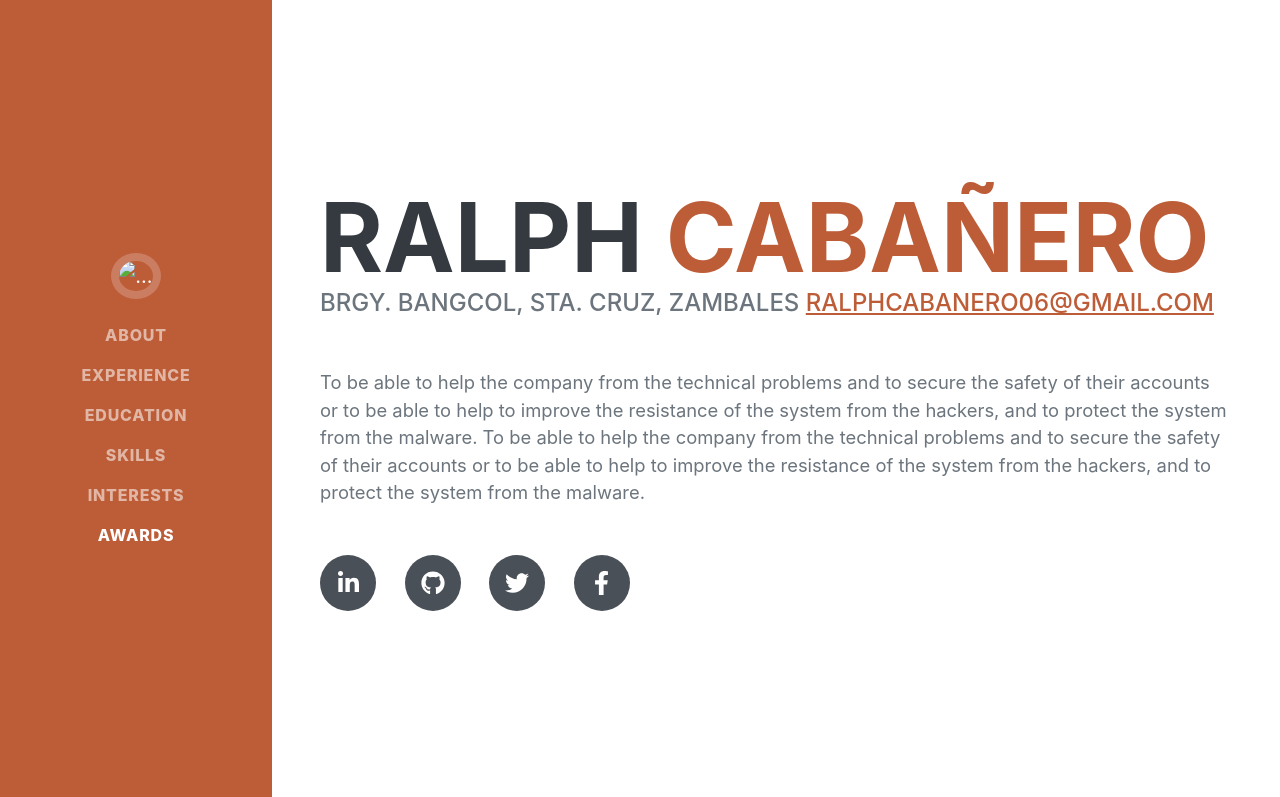
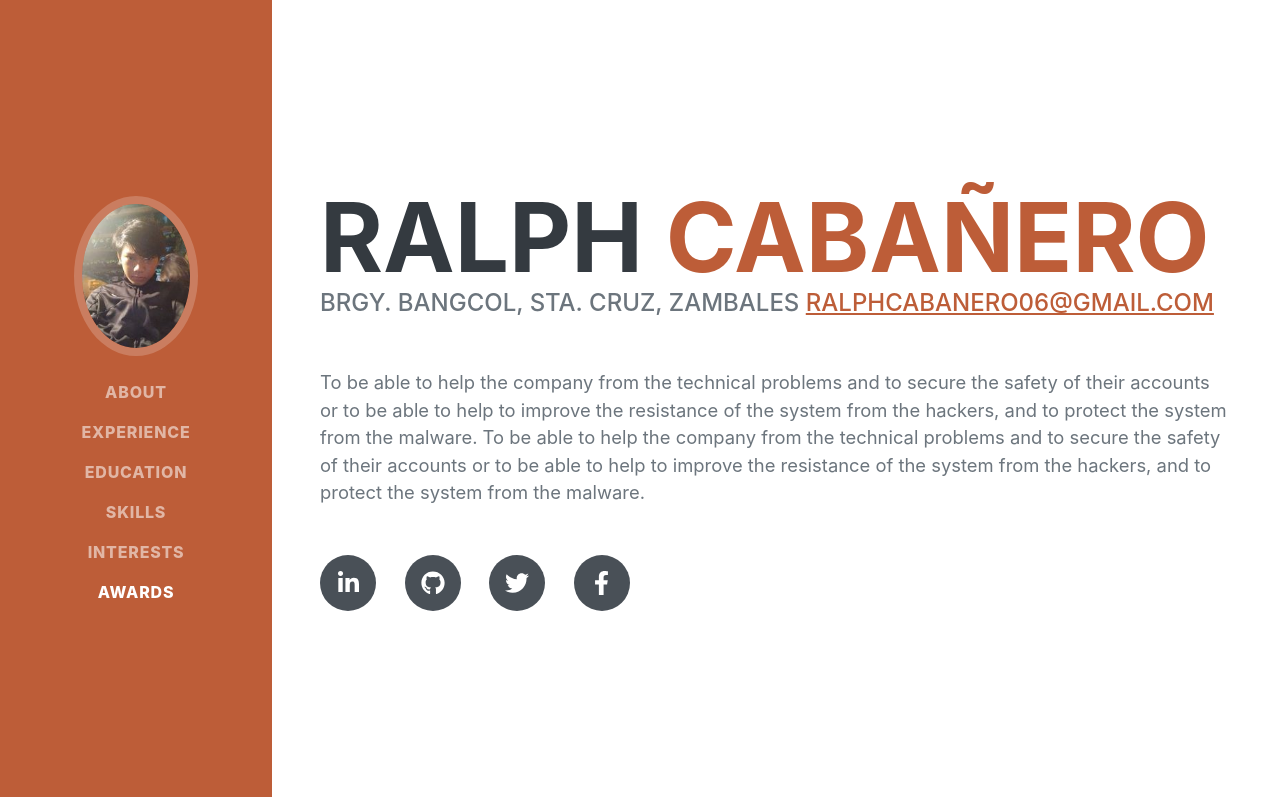
Before and after one commit to RalphCabanero123/Resume, a plain HTML site: page index.html in a window 1280 px wide. Shown: the top 797 px of the page. Drawn offline with nearby package versions, Linux system fonts and the light colour scheme; files that its build step writes are made by us from their sources; files whose address does not match are found by name; a web font is replaced by a local one.

Commit message:
initial upload

```diff
--- a/index.html
+++ b/index.html
@@ -1,6 +1,7 @@
 <!DOCTYPE html>
 <html lang="en">
     <head>
+        <link href="styles.css" rel="stylesheet" />
         <meta charset="utf-8" />
         <meta name="viewport" content="width=device-width, initial-scale=1, shrink-to-fit=no" />
         <meta name="description" content="" />
@@ -20,7 +21,7 @@
         <nav class="navbar navbar-expand-lg navbar-dark bg-primary fixed-top" id="sideNav">
             <a class="navbar-brand js-scroll-trigger" href="#page-top">
                 <span class="d-block d-lg-none">Ralph M. Cabañero</span>
-                <span class="d-none d-lg-block"><img class="img-fluid img-profile rounded-circle mx-auto mb-2" src="assets/img/profile.jpg" alt="..." /></span>
+                <span class="d-none d-lg-block"><img class="img-fluid img-profile rounded-circle mx-auto mb-2" src="profile.jpg" alt="..." /></span>
             </a>
             <button class="navbar-toggler" type="button" data-bs-toggle="collapse" data-bs-target="#navbarResponsive" aria-controls="navbarResponsive" aria-expanded="false" aria-label="Toggle navigation"><span class="navbar-toggler-icon"></span></button>
             <div class="collapse navbar-collapse" id="navbarResponsive">
```
